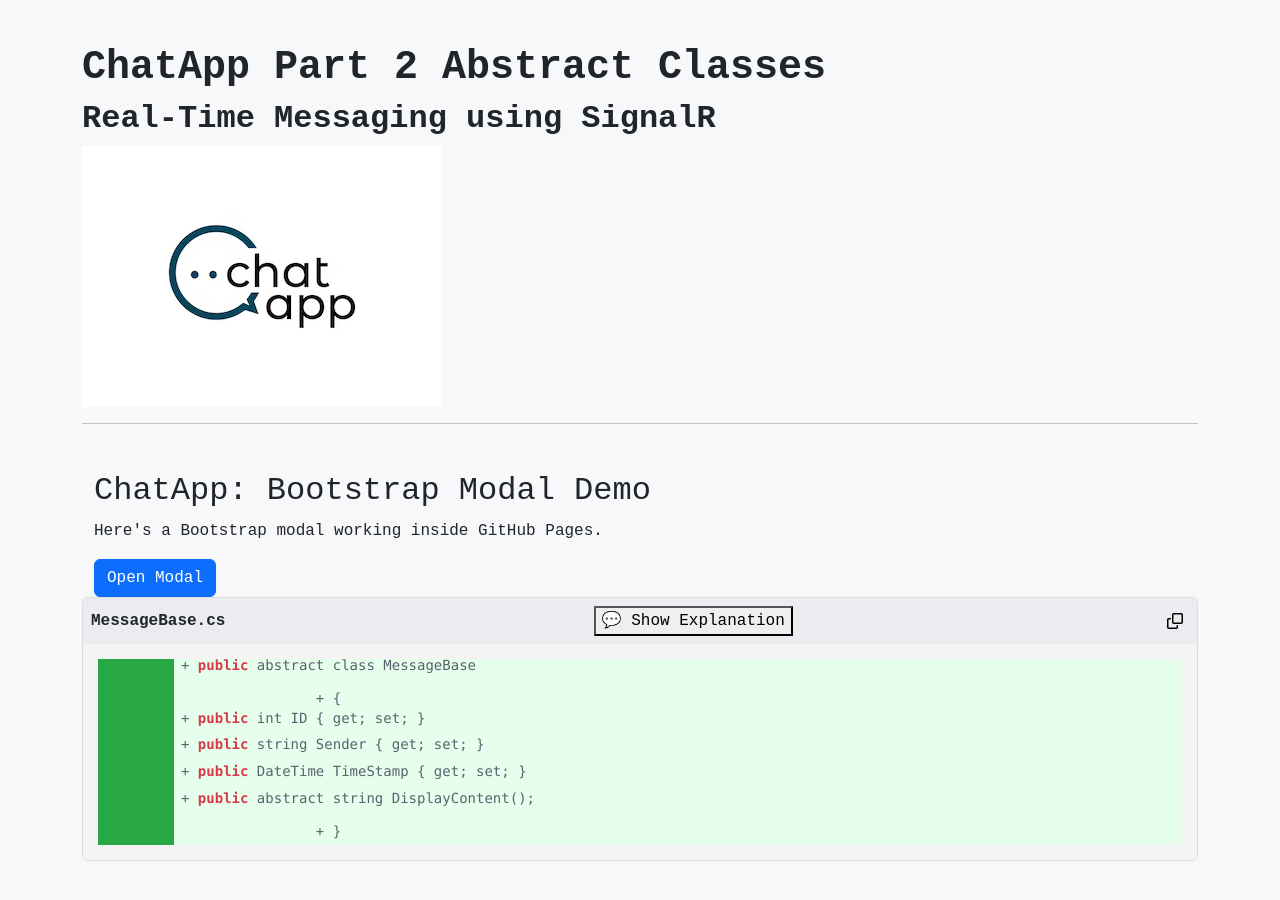
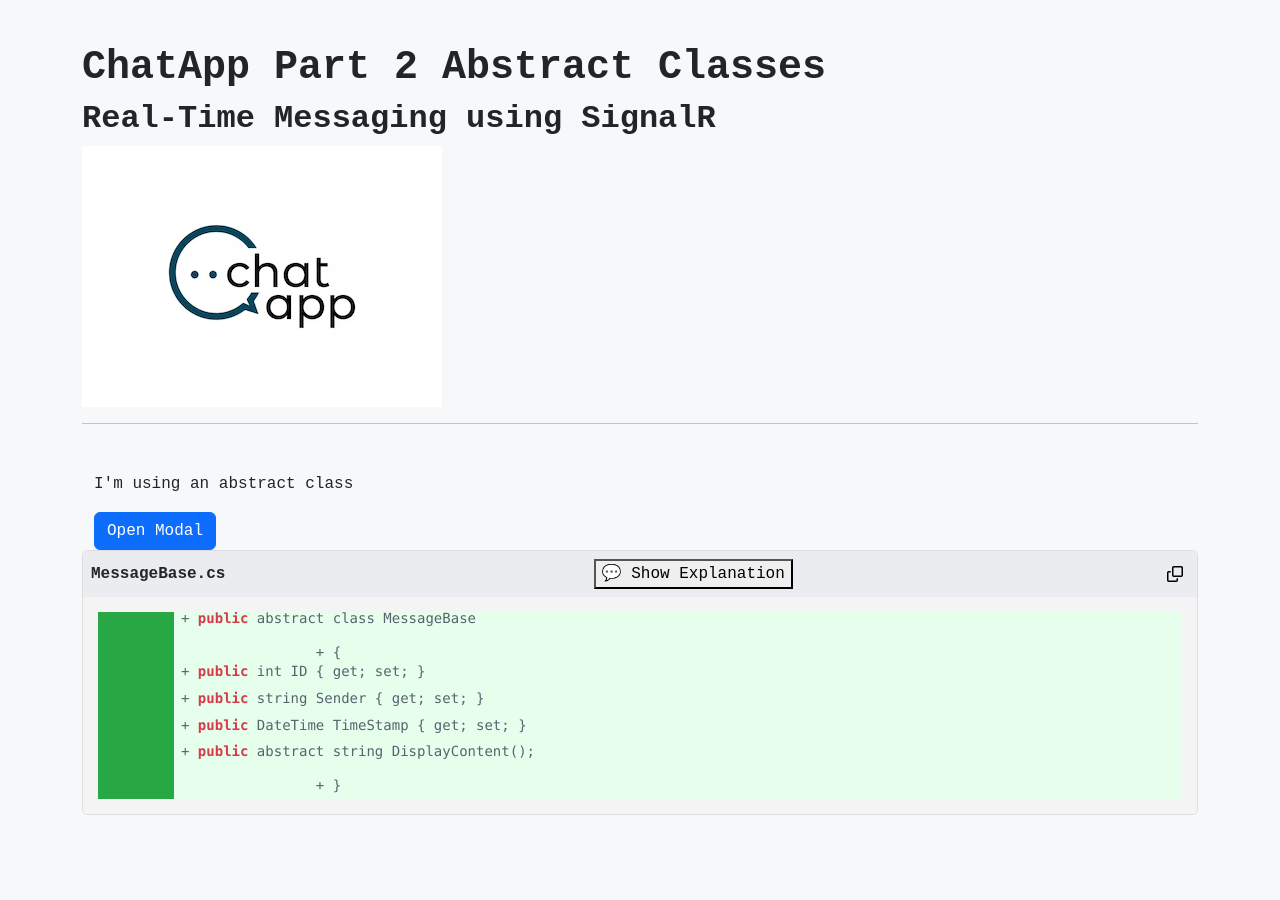
Before and after one commit to JWalshe86/ChatApp, a Jekyll site: the page built from docs/ChatAppPartTwo.md, in a window 1280 px wide. Built offline with Jekyll 4.4.1, drawn with Linux system fonts in a browser that asks for light colours.

Commit message:
Update ChatAppPartTwo.md

```diff
--- a/docs/ChatAppPartTwo.md
+++ b/docs/ChatAppPartTwo.md
@@ -10,8 +10,7 @@ title: ChatApp Part Two
 
 ---
 <div class="container mt-5">
-        <h2>ChatApp: Bootstrap Modal Demo</h2>
-        <p>Here's a Bootstrap modal working inside GitHub Pages.</p>
+        <p>I'm using an abstract class</p>
         <!-- Button to trigger modal -->
         <button type="button" class="btn btn-primary" data-bs-toggle="modal" data-bs-target="#exampleModal">
             Open Modal
```
